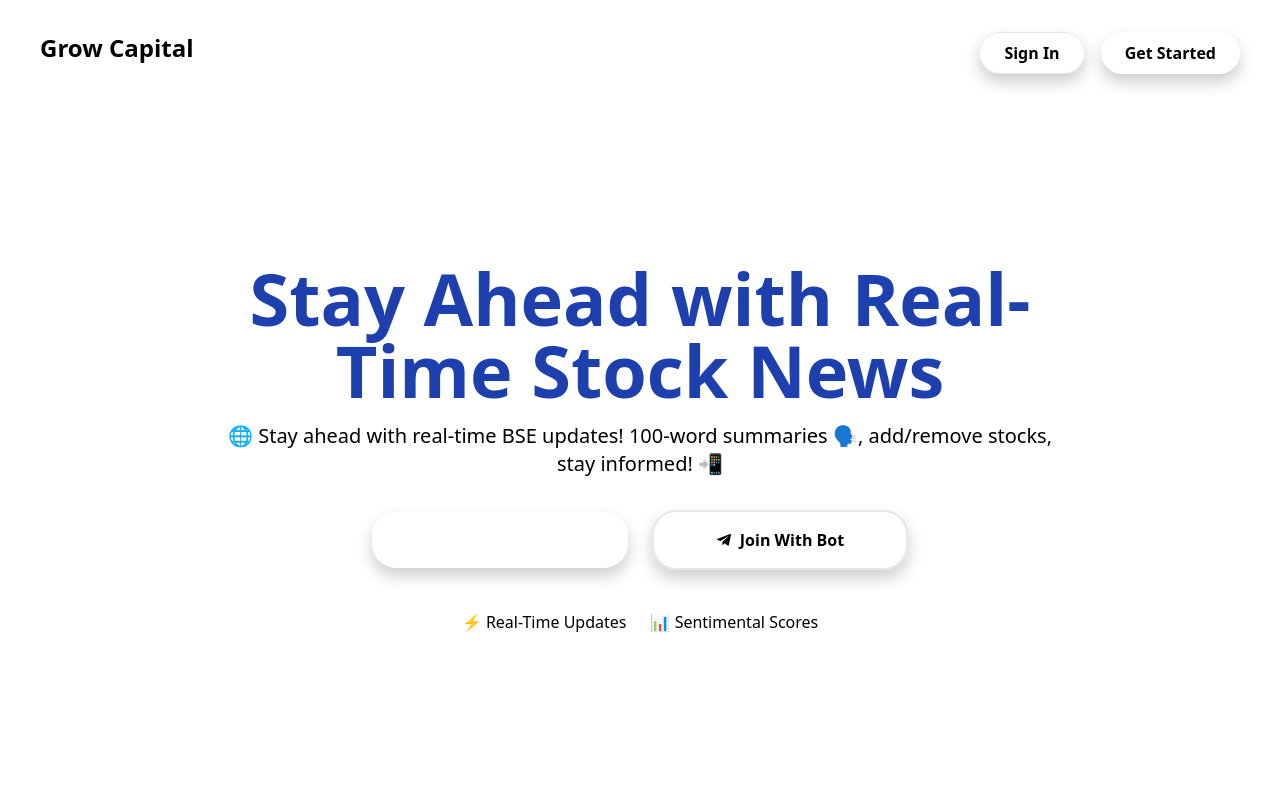
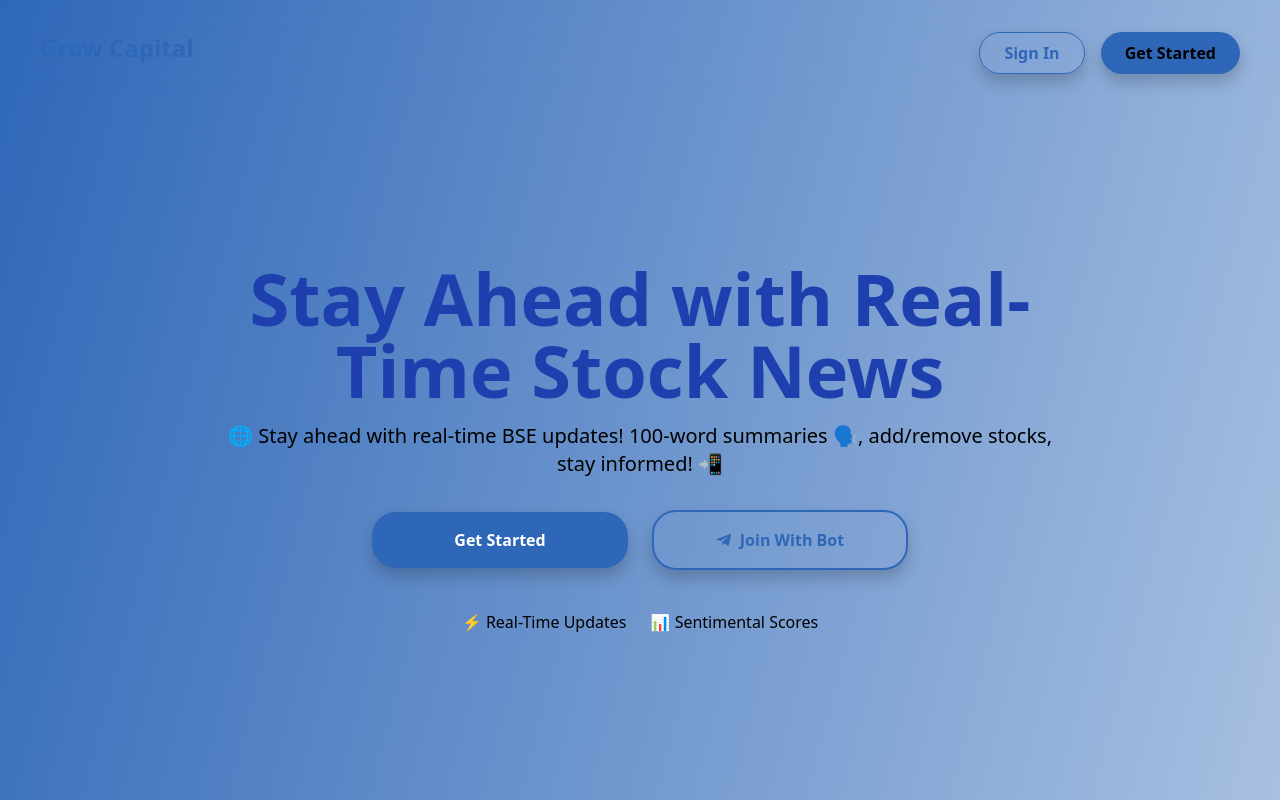
Before and after one commit to gouravkargwal/growcapitalfrontend, a Next.js app: page / in a window 1280 px wide. Shown: the top 800 px of the page. Built offline with nearby package versions, Linux system fonts and the light colour scheme; no server answers.

Commit message:
feat: Added deafult ro prukaru

```diff
--- a/tailwind.config.ts
+++ b/tailwind.config.ts
@@ -16,6 +16,7 @@ const config: Config = {
       },
       colors: {
         primary: {
+          DEFAULT: "hsl(215, 60%, 45%)", // Set default to primary-500
           50: "hsl(215, 60%, 95%)", // Light Blue
           100: "hsl(215, 60%, 85%)",
           200: "hsl(215, 60%, 75%)",
```
